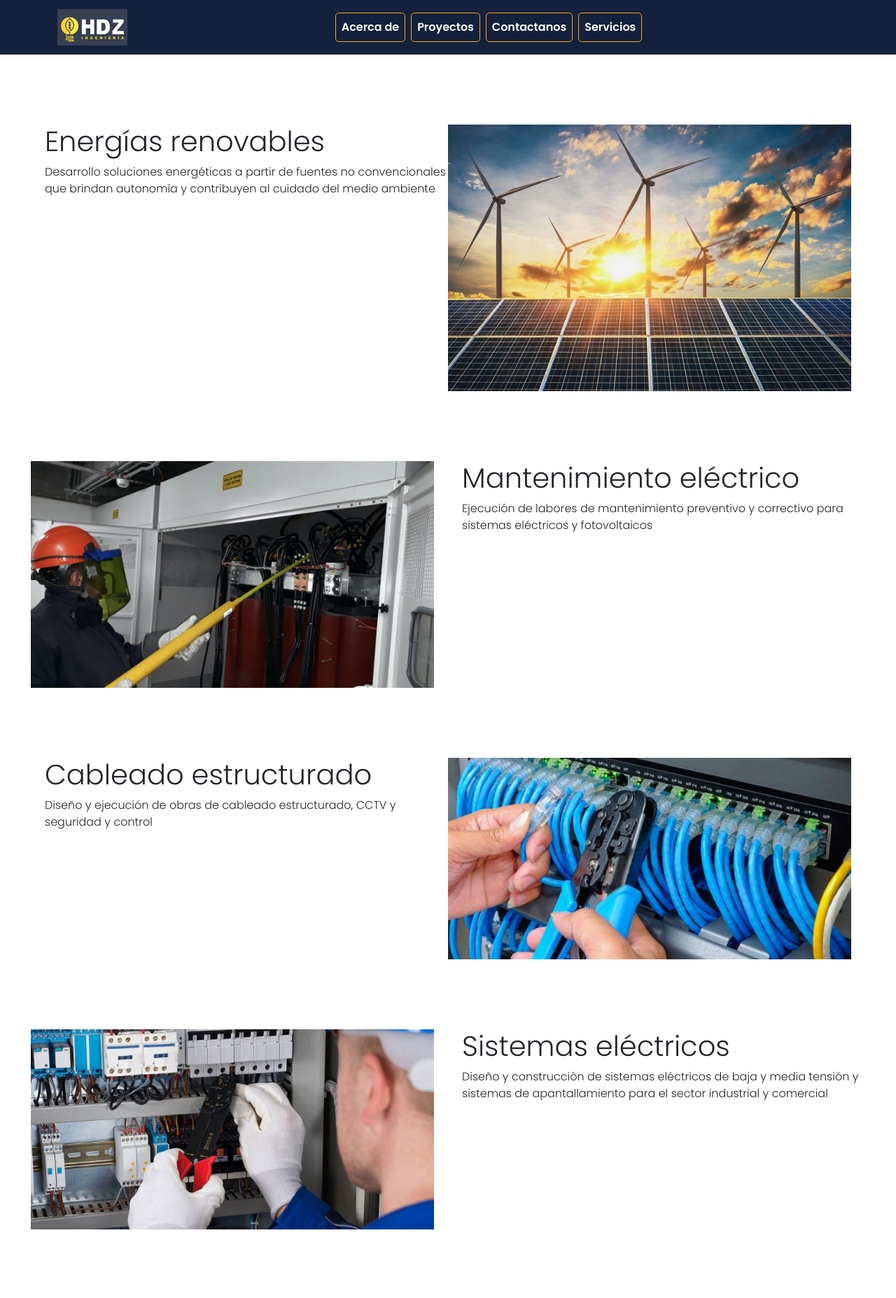
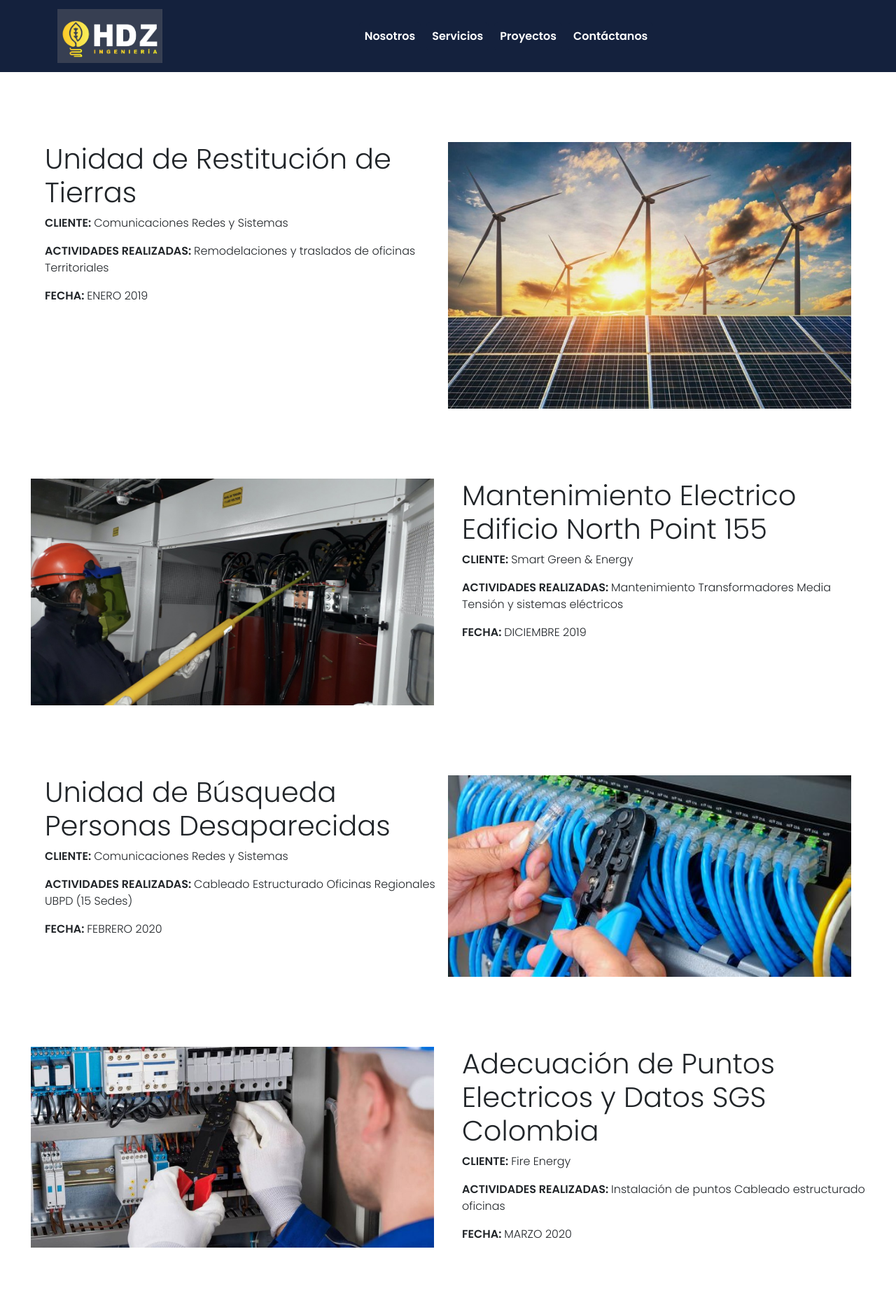
Before and after one commit to wilmer-energy/HDZS, a React (Vite) app: page /#/experience in a window 1280 px wide. Shown: the top 1855 px of the page at 70% size. Built offline with nearby package versions, Linux system fonts and the light colour scheme.

Commit message:
terminando

```diff
--- a/package.json
+++ b/package.json
@@ -18,6 +18,7 @@
     "axios": "^0.27.2",
     "bootstrap": "^5.2.0",
     "bootswatch": "^5.2.0",
+    "fortawesome": "^0.0.1-security",
     "react": "^18.0.0",
     "react-bootstrap": "^2.5.0",
     "react-dom": "^18.0.0",
--- a/src/App.css
+++ b/src/App.css
@@ -7,7 +7,7 @@ border: 1px solid black;
     width: 100px;
 } */
 #logo_header{
-    width: 100px;
+    width: 150px;
 }
 .img-fluid{
     width: 800px;
@@ -19,20 +19,18 @@ border: 1px solid black;
 }
 .headerLink{
     border-radius: 5px;
-    border: 1px solid;
-    border-color: #FCA311;
     background-color: #14213D !important;
     color:#FFFFFF !important;
 }
 .headerLink:hover{
     background-color: #FCA311 !important;
 }
-
 .form{
-    width: 50vw;
-    padding-left: 100px;
+    padding-left: 10%;
+    padding-right: 10%;
     margin-top: 50px;
     margin-bottom: 50px;
+    overflow: hidden;
 }
 .carouselTitle{
     background-color: #14213D;
@@ -48,3 +46,45 @@ border: 1px solid black;
 .customerImgs{
     height: 100px !important;
 }
+
+.hexagonos{
+    display: flex;
+    flex-direction: row;
+    justify-content: space-around;
+    margin: 100px;
+}
+.hexagono{
+    background-color: #14213D;
+    color: #FFFFFF;
+    width: 35vw;
+    height: 35vw;
+    border-radius: 50%;
+    display: flex;
+    flex-direction: column;
+    justify-content: center;
+    align-items: center;
+    padding-left: 4%;
+    padding-right: 4%;
+}
+.hexagono:hover{
+    transform: scale(1.1);
+}
+.hexagono strong{
+    display: block;
+    width: 60%;
+    text-align: center;
+    border-radius: 5px;
+    background-color: #FCA311;
+    margin-bottom: 30px;
+}
+.inicio{
+    padding: 20px;
+    border-radius: 15px;
+}
+.inicio:hover{
+    background-color: #14213D;
+    color: #FFFFFF;
+}
+.container h2{
+text-align: center;
+}
--- a/src/Components/Carousel.jsx
+++ b/src/Components/Carousel.jsx
@@ -55,7 +55,7 @@ const Carousel = () => {
             <div className="carousel-caption d-block carouselText">
 
               <a href="#/services" className="btn btn-dark ps-4 pe-4 headerLink">
-                Conoce más
+              Energías renovables
               </a>
             </div>
           </div>
@@ -107,18 +107,5 @@ const Carousel = () => {
     </>
   );
 };
-/*<div className="carousel-item" data-bs-interval="2000">
-            <img
-              src={powerQuality}
-              className="d-block w-100"
-              alt="..."
-            />
-            <div className="carousel-caption d-block">
-              <h2>{titles[4]}</h2>
-              <a href="" className="btn btn-dark ps-4 pe-4">
-                Conoce más
-              </a>
-            </div>
-          </div> */
 
 export default Carousel;
--- a/src/Components/Category.jsx
+++ b/src/Components/Category.jsx
@@ -18,43 +18,37 @@ import { useNavigate } from 'react-router-dom';
 
 const Category = () => {
     class Project {
-        constructor(img, title, url, id) {
+        constructor(img, title) {
             this.img = img;
             this.title = title;
-            this.url = url;
-            this.id = id;
         }
     }
-    const url = [
-        'Desarrollo soluciones energéticas a partir de fuentes no convencionales que brindan autonomía y contribuyen al cuidado del medio ambiente',
-        'Ejecución de labores de mantenimiento preventivo y correctivo para sistemas eléctricos y fotovoltaicos',
-        'Diseño y ejecución de obras de cableado estructurado, CCTV y seguridad y control',
-        'Diseño y construcción de sistemas eléctricos de baja y media tensión y sistemas de apantallamiento para el sector industrial y comercial',
-        'Análisis de la calidad de energía e implementación de sistemas de compensación de reactivas',
-        'Suministro, instalación y mantenimiento de UPS y generadores eléctricos'
-    ];
     const titles = [
-        'Energías renovables',
-        'Mantenimiento eléctrico',
-        'Cableado estructurado',
-        'Sistemas eléctricos',
-        'Calidad de energía',
-        'Equipos eléctricos'
-    ];
+        'Unidad de Restitución de Tierras',
+        'Mantenimiento Electrico Edificio North Point 155',
+        'Unidad de Búsqueda Personas Desaparecidas',
+        'Adecuación de Puntos Electricos y Datos SGS Colombia',
+        'Adecuaciones Sistema de Apuntalamiento Torre ATC',
+        'Diseño Electrico Termozipa'
+      ];
     const customerImg = [customer1, customer2, customer3, customer4, customer5, customer6, customer7]
     const projects = [
-        new Project(renewableEnergy, titles[0], url[0], 1),
-        new Project(electricalMaintenance, titles[1], url[1], 2),
-        new Project(structuredWiring, titles[2], url[2], 3),
-        new Project(electricalSystems, titles[3], url[3], 4),
-        new Project(powerQuality, titles[4], url[4], 5),
-        new Project(ElectricalEquipment, titles[5], url[5], 6)
+        new Project(renewableEnergy, titles[0]),
+        new Project(electricalMaintenance, titles[1]),
+        new Project(structuredWiring, titles[2]),
+        new Project(electricalSystems, titles[3]),
+        new Project(powerQuality, titles[4]),
+        new Project(ElectricalEquipment, titles[5])
     ];
     const navigate = useNavigate()
     return (
-        <div className='container mt-3 '>
-            <div className='row mb-3'>
-                <h1>Empresas que han confiado en nosotros</h1>
+        <div className='container mt-3' >
+            <div className='row mb-3 inicio' style={{marginTop: "80px"}}>
+                <h2> <strong>¿QUIÉNES SOMOS?</strong></h2>
+                <p>Somos una empresa Colombiana establecida en 2015 con amplia experiencia en infraestructura eléctrica , cableado estructurado y mantenimiento preventivo y correctivo en sectores industriales, comerciales y residencial. También hemos realizado proyectos de energía solar que mejoren las condiciones de ZNI y ayuden a un futuro más sostenible y amigable con el medio ambiente</p>
+            </div>
+            <div className='row mb-3'style={{marginTop: "80px"}}>
+                <h2> <strong>EMPRESAS QUE HAN CONFIADO EN NOSOTROS</strong> </h2>
                 {customerImg.map((e) => {
                     return (<>
                         <div className='col-6 col-lg-3'>
@@ -66,10 +60,9 @@ const Category = () => {
 
             </div>
 
-            <h1>Mas de 7 años de experiencia en el mercado</h1>
-            <p>Proyectos</p>
-
-            <div className='row'>
+            <div className='row' style={{marginBottom: "50px",marginTop: "100px"}}>
+            <h2> <strong>MAS DE 7 AÑOS DE EXPERIENCIA</strong></h2>
+            <h5>Proyectos realizados</h5>
                 {projects.map((e) => {
                     return (
                         <>
@@ -79,7 +72,7 @@ const Category = () => {
                                     window.scrollTo(0, 0)
                                 }}>
                                     <img className='img-fluid  im' src={e.img} alt="" />
-                                    <h2 className='position-absolute top-50 start-50 translate-middle text-light sh'>{e.title}</h2>
+                                    <h3 className='position-absolute top-50 start-50 translate-middle text-light sh'>{e.title}</h3>
 
                                 </div>
                             </div>
--- a/src/Components/Header.jsx
+++ b/src/Components/Header.jsx
@@ -26,7 +26,13 @@ const Header = () => {
                 className="fw-semibold text-center headerLink"
 
               >
-                Acerca de
+                Nosotros
+              </Nav.Link>
+              <Nav.Link
+                href="#/services" onClick={window.scrollTo(0,0)}
+                className="fw-semibold text-center headerLink"
+              >
+                Servicios
               </Nav.Link>
               <Nav.Link
                 href="#/experience" onClick={window.scrollTo(0,0)}
@@ -35,18 +41,11 @@ const Header = () => {
               >
                 Proyectos
               </Nav.Link>
-
               <Nav.Link
                 href="#/contact" onClick={window.scrollTo(0,0)}
                 className="fw-semibold text-center headerLink"
               >
-                Contactanos
-              </Nav.Link>
-              <Nav.Link
-                href="#/services" onClick={window.scrollTo(0,0)}
-                className="fw-semibold text-center headerLink"
-              >
-                Servicios
+                Contáctanos
               </Nav.Link>
             </Nav>
 
--- a/src/pages/Experience.jsx
+++ b/src/pages/Experience.jsx
@@ -8,49 +8,74 @@ import ElectricalEquipment from '../multimedia/Servicios/EquiposElectricos.png';
 
 const Experience = () => {
   class Project {
-    constructor(img, title, description, id) {
+    constructor(img, title, description, date, client, direction) {
       this.img = img;
       this.title = title;
       this.description = description;
-      this.id = id;
+      this.direction = direction;
+      this.client = client;
+      this.date = date;
     }
   }
+  const images=[renewableEnergy,electricalMaintenance,structuredWiring,electricalSystems,powerQuality,ElectricalEquipment];
   const descriptions = [
-    'Desarrollo soluciones energéticas a partir de fuentes no convencionales que brindan autonomía y contribuyen al cuidado del medio ambiente',
-    'Ejecución de labores de mantenimiento preventivo y correctivo para sistemas eléctricos y fotovoltaicos',
-    'Diseño y ejecución de obras de cableado estructurado, CCTV y seguridad y control',
-    'Diseño y construcción de sistemas eléctricos de baja y media tensión y sistemas de apantallamiento para el sector industrial y comercial',
-    'Análisis de la calidad de energía e implementación de sistemas de compensación de reactivas',
-    'Suministro, instalación y mantenimiento de UPS y generadores eléctricos'
+    'Remodelaciones y traslados de oficinas Territoriales',
+    'Mantenimiento Transformadores Media Tensión y sistemas eléctricos',
+    'Cableado Estructurado Oficinas Regionales UBPD (15 Sedes)',
+    'Instalación de puntos Cableado estructurado oficinas',
+    'Diseño y construcción de sistema de apantallamiento y protección de descargas atmosféricas Torre Movistar ATC',
+    'Diseño Electrico Detallado Planta Carbon Termozipa'
   ];
   const titles = [
-    'Energías renovables',
-    'Mantenimiento eléctrico',
-    'Cableado estructurado',
-    'Sistemas eléctricos',
-    'Calidad de energía',
-    'Equipos eléctricos'
+    'Unidad de Restitución de Tierras',
+    'Mantenimiento Electrico Edificio North Point 155',
+    'Unidad de Búsqueda Personas Desaparecidas',
+    'Adecuación de Puntos Electricos y Datos SGS Colombia',
+    'Adecuaciones Sistema de Apuntalamiento Torre ATC',
+    'Diseño Electrico Termozipa'
   ];
-  const projects = [
-    new Project(renewableEnergy, titles[0], descriptions[0], 1),
-    new Project(electricalMaintenance, titles[1], descriptions[1], 2),
-    new Project(structuredWiring, titles[2], descriptions[2], 1),
-    new Project(electricalSystems, titles[3], descriptions[3], 2),
-    new Project(powerQuality, titles[4], descriptions[4], 1),
-    new Project(ElectricalEquipment, titles[5], descriptions[5], 2)
+  const clients=[
+    'Comunicaciones Redes y Sistemas',
+    'Smart Green & Energy',
+    'Comunicaciones Redes y Sistemas',
+    'Fire Energy',
+    'Smart Green & Energy',
+    'Fire Energy'
+  ];
+  const dates=[
+    'ENERO 2019',
+    'DICIEMBRE 2019',
+    'FEBRERO 2020',
+    'MARZO 2020',
+    'MARZO 2020',
+    'MAYO 2020'
+  ];
+ const projects = [
+    new Project(renewableEnergy, titles[0], descriptions[0],dates[0],clients[0], 1),
+    new Project(electricalMaintenance, titles[1], descriptions[1],dates[1],clients[1], 2),
+    new Project(structuredWiring, titles[2], descriptions[2],dates[2],clients[2], 1),
+    new Project(electricalSystems, titles[3], descriptions[3],dates[3],clients[3], 2),
+    new Project(powerQuality, titles[4], descriptions[4],dates[4],clients[4], 1),
+    new Project(ElectricalEquipment, titles[5], descriptions[5],dates[5],clients[5], 2)
   ];
 
   const clases = ['project_card', 'service_details_', 'services_text', 'services_img']
   return (
-    <>
+    <div style={{marginBottom: "80px"}}>
       {projects.map((e) => {
         return (
           <div className={clases[0]}>
-            <div className={clases[1] + e.id}>
+            <div className={clases[1] + e.direction}>
               <div className={clases[2]}>
                 <h1>{e.title}</h1>
                 <p>
-                  {e.description}
+                 <strong>CLIENTE: </strong>{e.client}
+                </p>
+                <p>
+                  <strong>ACTIVIDADES REALIZADAS: </strong>{e.description}
+                </p>
+                <p>
+                 <strong>FECHA: </strong>{e.date}
                 </p>
               </div>
               <div className={clases[3]}>
@@ -61,7 +86,7 @@ const Experience = () => {
         )
       })}
 
-    </>
+    </div>
   );
 };
 
```
Also changed, not shown: src/Components/Footer.jsx (+6 -4 lines), src/pages/AboutUs.jsx (+12 -22 lines), 2 other files (tests, documents, lock files or other folders).
